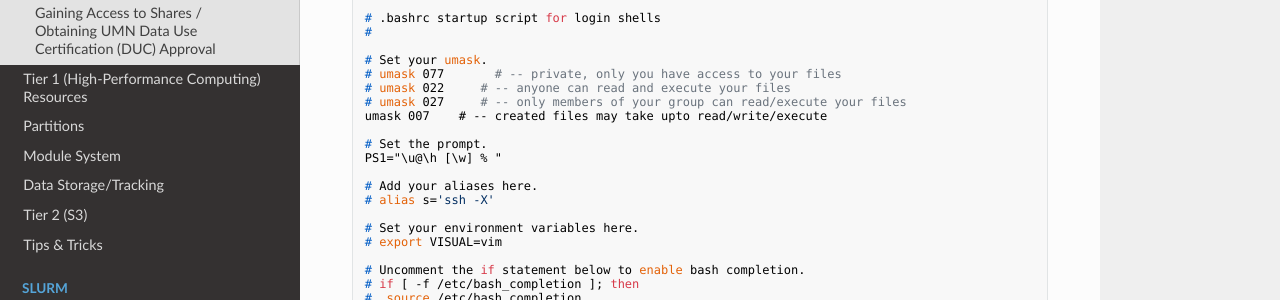
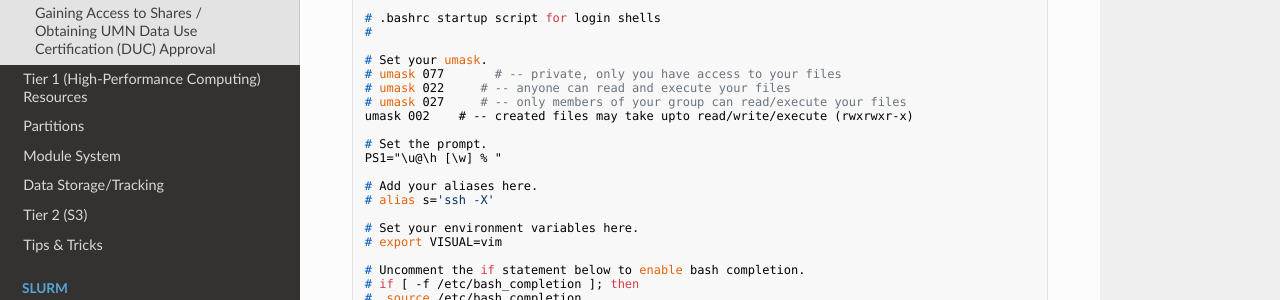
Before and after one commit to DCAN-Labs/cdni-brain, an MkDocs documentation site: the page built from docs/msi-login.md, in a window 1280 px wide and 900 px high, scrolled down 2250 px. Shown: the part 151-451 px from the top of the window. Built offline with MkDocs 1.6.1, drawn with Linux system fonts in a browser that asks for light colours; nearby versions of some CDN libraries.

Commit message:
update new umask rec

```diff
--- a/docs/msi-login.md
+++ b/docs/msi-login.md
@@ -75,7 +75,7 @@ Here is a template for what your `.bashrc` should look like
 # umask 077       # -- private, only you have access to your files
 # umask 022     # -- anyone can read and execute your files
 # umask 027     # -- only members of your group can read/execute your files
-umask 007    # -- created files may take upto read/write/execute
+umask 002    # -- created files may take upto read/write/execute (rwxrwxr-x)
 
 # Set the prompt.
 PS1="\u@\h [\w] % "
```
